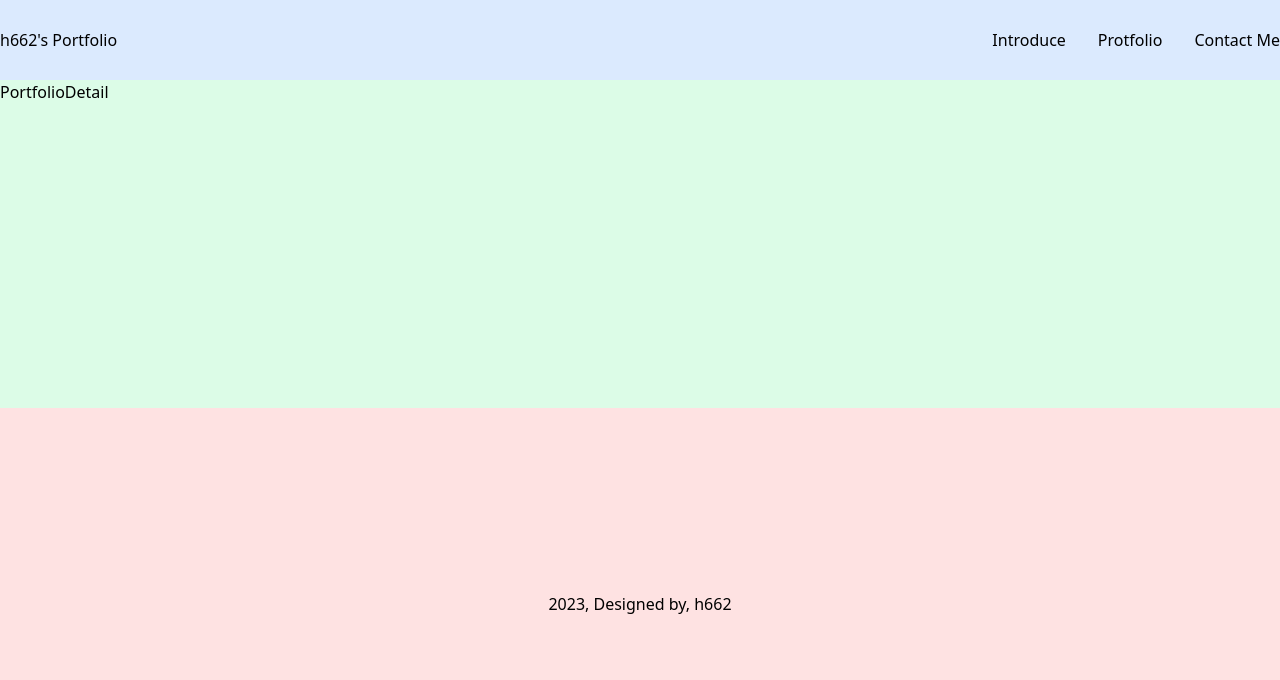
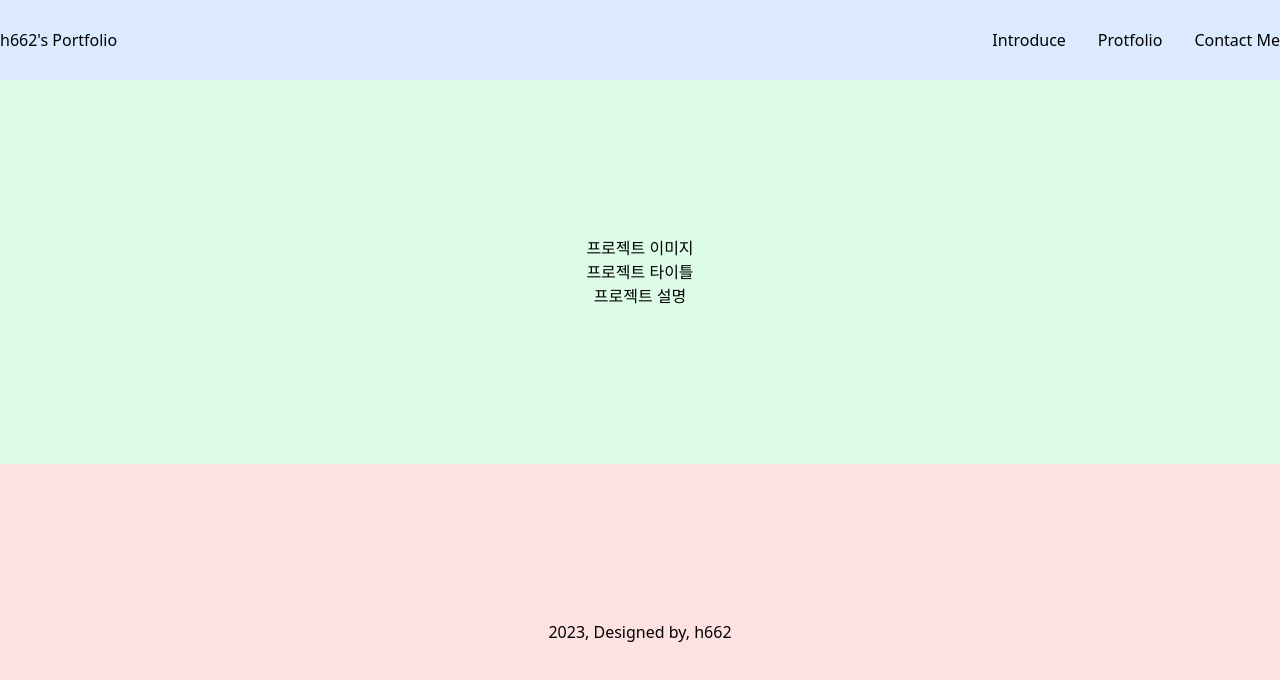
Before and after one commit to seon-2/bcs-part2-react, a React (Create React App) app in the folder portfolio/: page /portfolio/1 in a window 1280 px wide. Shown: the top 680 px of the page. Built offline with nearby package versions, Linux system fonts and the light colour scheme.

Commit message:
✨ [feature] useSearchParams 사용해보기

```diff
--- a/portfolio/src/components/PortfolioCard.jsx
+++ b/portfolio/src/components/PortfolioCard.jsx
@@ -34,7 +34,8 @@ function PortfolioCard({ title, desc, image, index }) {
       <div className="mt-2 mx-2">{desc}</div>
       {/* 포트폴리오 상세페이지로 이동. 그런데, 모든 버튼이 같은 페이지로 연결됨. (해당하는 각 프로젝트를 보여줘야 함) */}
       {/* index 사용해서 해당하는 각 프로젝트로 다이나믹 라우팅 */}
-      <Link to={`/portfolio/${index + 1}`}>
+      {/* url에 정보를 담아서 상세페이지로 보내기. name이라는 key로 h662라는 값을, age라는 key로 18이라는 값을 보냄 */}
+      <Link to={`/portfolio/${index + 1}?name=h662&age=18`}>
         <button
           className={`absolute bottom-0 right-0 m-4 px-4 py-2 rounded-full ${
             colors[index % colors.length]
--- a/portfolio/src/pages/portfolioDetail.jsx
+++ b/portfolio/src/pages/portfolioDetail.jsx
@@ -1,7 +1,22 @@
+import { useEffect } from "react";
+import { useSearchParams } from "react-router-dom";
+
 function PortfolioDetail() {
+  // useSearchParams 사용 선언
+  const [searchParams] = useSearchParams();
+  //searchParams로 age라는 키의 값을 받아와서 received_age 변수에 저장
+  const received_age = searchParams.get("age");
+
+  useEffect(() => {
+    // received_age 변수에 담긴 값 출력해보기
+    console.log(received_age);
+  }, []);
+
   return (
-    <div className="bg-green-100 grow max-screen-lg mx-auto w-full">
-      PortfolioDetail
+    <div className="bg-green-100 max-w-screen-xl mx-auto w-full grow flex flex-col justify-center items-center py-8">
+      <div>프로젝트 이미지</div>
+      <div>프로젝트 타이틀</div>
+      <div>프로젝트 설명</div>
     </div>
   );
 }
```
